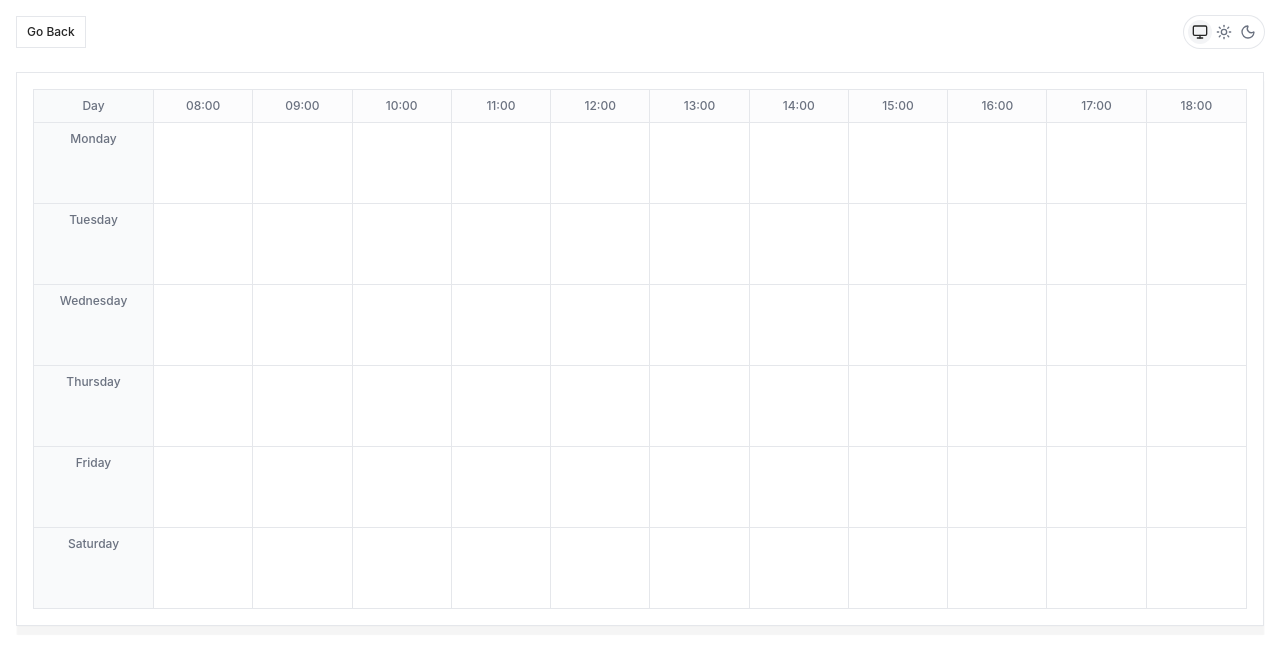
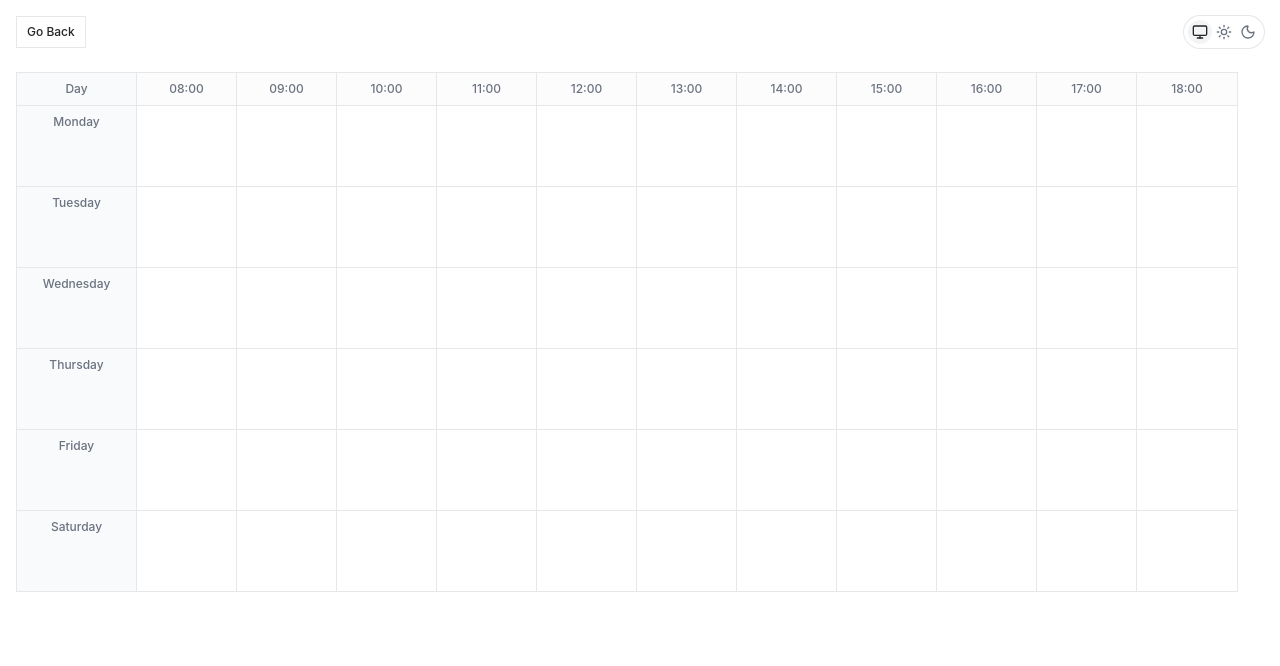
Before and after one commit to work-wide-web-kmutt/tarang-rian, a React (Vite) app in the folder apps/web/: page /schedule in a window 1280 px wide. Shown: the top 666 px of the page. Built offline with nearby package versions, Linux system fonts and the light colour scheme; what @content-collections/core would draw is missing.

Commit message:
fix: enhance schedule component layout with dynamic cell sizing and improved overflow handling

```diff
--- a/apps/web/src/components/schedule/index.tsx
+++ b/apps/web/src/components/schedule/index.tsx
@@ -2,12 +2,14 @@ import { useState } from "react";
 import CourseVaul from "@/components/course/vaul";
 import { getTimeSlotPosition } from "@/components/schedule/utils";
 import { DAYS, TIME_SLOTS } from "@/constants/times";
-import { cn } from "@/lib/utils";
 import type { SelectedClassSession } from "@/stores/selected";
+
+const CELL_SIZE = 100;
+const DAY_COLUMN_WIDTH = 120;
+const MIN_WIDTH = DAY_COLUMN_WIDTH + TIME_SLOTS.length * CELL_SIZE + 2;
 
 interface ScheduleProps {
   sessions: SelectedClassSession[];
-  className?: string;
 }
 
 interface ScheduleClass {
@@ -23,7 +25,7 @@ function getClassKey(cls: ScheduleClass): string {
   return `${cls.courseCode}-${cls.group}-${cls.day}-${cls.start}-${cls.end}`;
 }
 
-export function Schedule({ sessions, className }: ScheduleProps) {
+export function Schedule({ sessions }: ScheduleProps) {
   const [openClassKey, setOpenClassKey] = useState<string | null>(null);
 
   const scheduleData: ScheduleClass[] = sessions.map((session) => ({
@@ -52,12 +54,11 @@ export function Schedule({ sessions, className }: ScheduleProps) {
   };
 
   return (
-    <div className={cn("w-full min-w-0 overflow-x-auto", className)}>
-      <div className="min-w-[1000px]" style={{ width: "max(100%, 1000px)" }}>
+    <div style={{ width: `${MIN_WIDTH}px` }}>
       <div
         className="grid border border-border"
         style={{
-            gridTemplateColumns: `120px repeat(${TIME_SLOTS.length}, minmax(80px, 1fr))`,
+          gridTemplateColumns: `${DAY_COLUMN_WIDTH}px repeat(${TIME_SLOTS.length}, ${CELL_SIZE}px)`,
         }}
       >
         <div className="sticky left-0 z-0 border-border border-r bg-muted p-2 text-center font-medium text-muted-foreground text-xs">
@@ -79,7 +80,7 @@ export function Schedule({ sessions, className }: ScheduleProps) {
             className="grid border-border border-b last:border-b-0"
             key={day}
             style={{
-                gridTemplateColumns: `120px repeat(${TIME_SLOTS.length}, minmax(80px, 1fr))`,
+              gridTemplateColumns: `120px repeat(${TIME_SLOTS.length}, ${CELL_SIZE}px)`,
             }}
           >
             <div className="sticky left-0 z-0 border-border border-r bg-muted p-2 text-center font-medium text-muted-foreground text-xs">
@@ -136,6 +137,5 @@ export function Schedule({ sessions, className }: ScheduleProps) {
         ))}
       </div>
     </div>
-    </div>
   );
 }
--- a/apps/web/src/routes/(public)/schedule.tsx
+++ b/apps/web/src/routes/(public)/schedule.tsx
@@ -12,7 +12,7 @@ function SelectedCoursesPage() {
   const selected = useSelectedGenElectives();
 
   return (
-    <div className="container mx-auto max-w-7xl px-4 py-4">
+    <div className="container mx-auto min-w-0 max-w-7xl px-4 py-4">
       <div className="mb-4 flex justify-between">
         <Link to="..">
           <Button className="mb-2" variant="outline">
@@ -22,10 +22,8 @@ function SelectedCoursesPage() {
         <ThemeSwitcher />
       </div>
 
-      <div className="space-y-6">
-        <div className="min-w-0 border bg-card p-4 shadow-sm">
-          <Schedule sessions={selected} />
-        </div>
+      <div className="w-full min-w-0 overflow-x-auto">
+        <Schedule sessions={selected} />
       </div>
     </div>
   );
```
Lines whose indentation alone changed are shown as unchanged.
